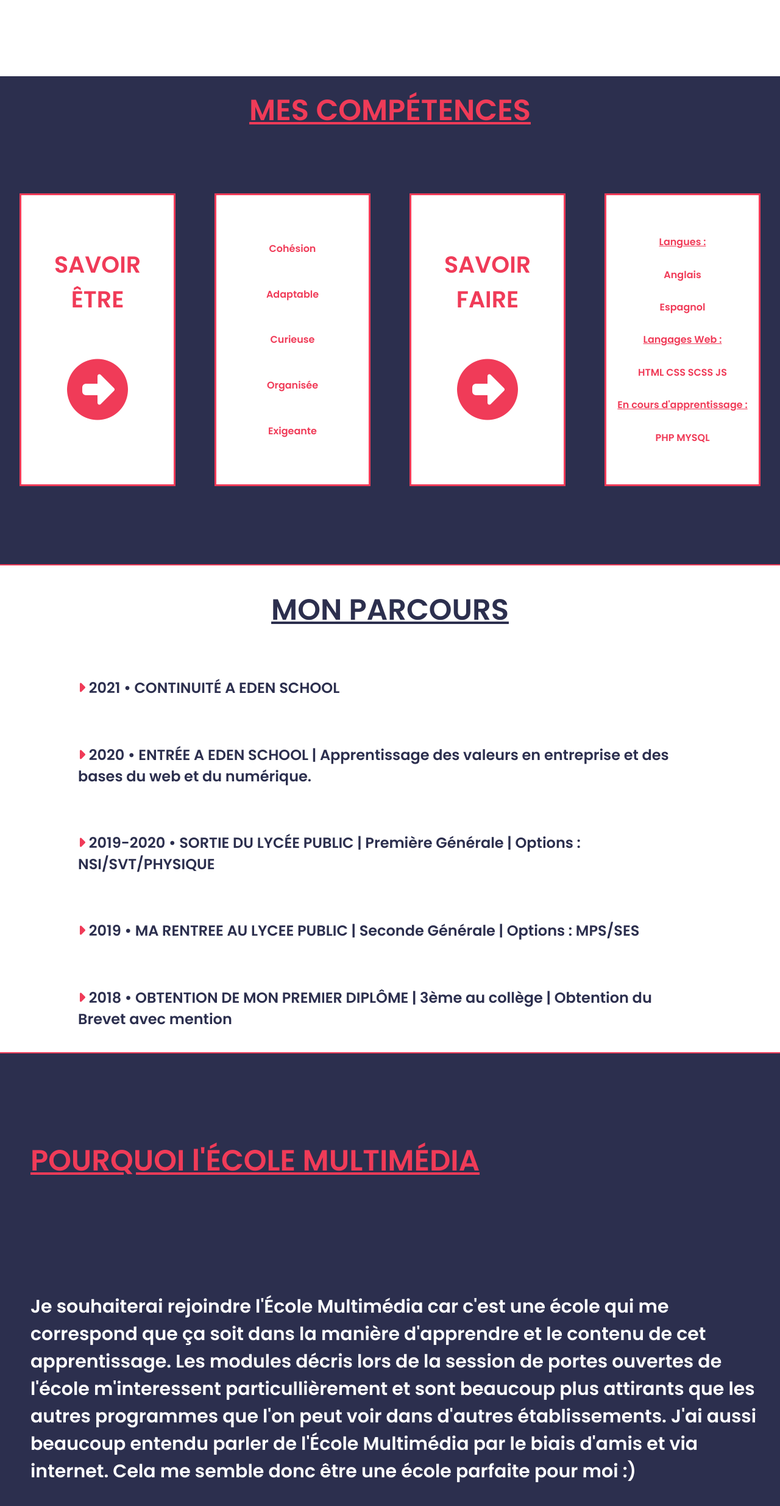
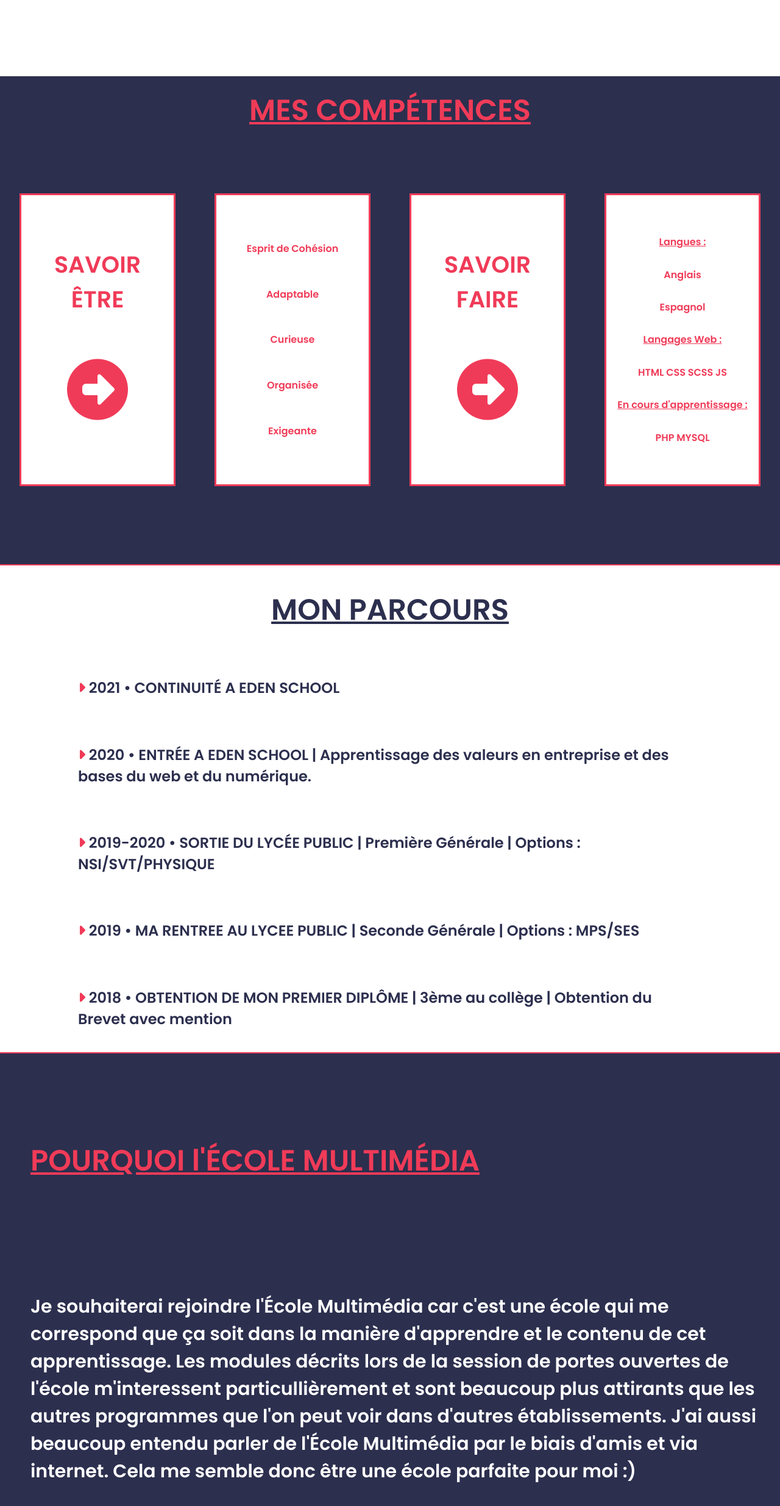
Before and after one commit to Ery-EDEN/CV, a plain HTML site: page index.html in a window 1280 px wide. Shown: the part 2275-4744 px from the top of the page at 61% size. Drawn offline with Linux system fonts and the light colour scheme.

Commit message:
ksdnfkjsvdfksvd

```diff
--- a/index.html
+++ b/index.html
@@ -72,7 +72,7 @@
 			</div>
 			<div class="card red bg-white">
 				<ul class="non notNav">
-					<li class="non">Cohésion</li>
+					<li class="non">Esprit de Cohésion</li>
 					<li class="non">Adaptable</li>
 					<li class="non">Curieuse</li>
 					<li class="non">Organisée</li>
@@ -111,7 +111,7 @@
 		<h2 class="red underline" id="why">POURQUOI l'ÉCOLE MULTIMÉDIA</h2>
 		<p class="white">Je souhaiterai rejoindre l'École Multimédia car c'est une école qui me correspond que ça soit dans
 		la manière d'apprendre et le contenu de cet apprentissage.
-		Les modules décris lors de la session de portes ouvertes de l'école m'interessent particullièrement et sont
+		Les modules décrits lors de la session de portes ouvertes de l'école m'interessent particullièrement et sont
 		beaucoup plus attirants que les autres programmes que l'on peut voir dans d'autres établissements.
 
 		J'ai aussi beaucoup entendu parler de l'École Multimédia par le biais d'amis et via internet.
```
